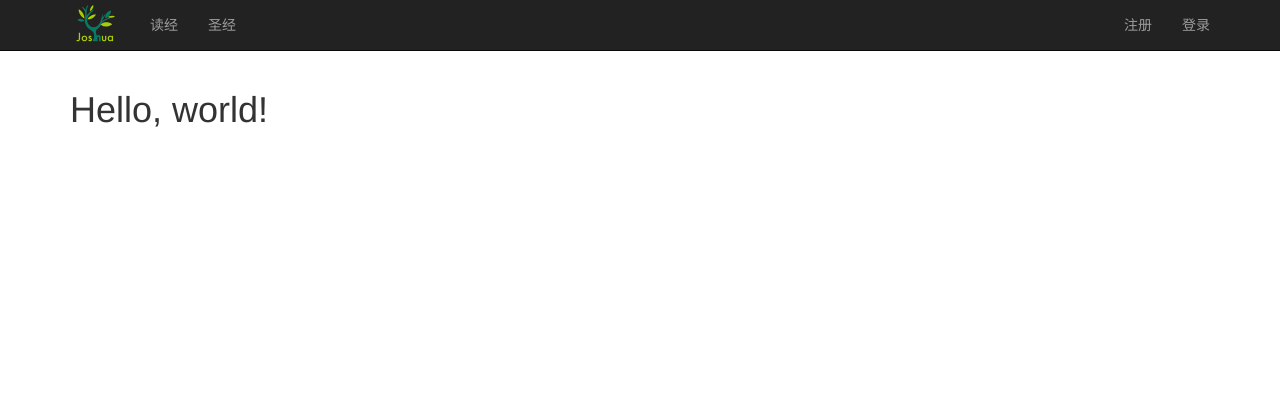
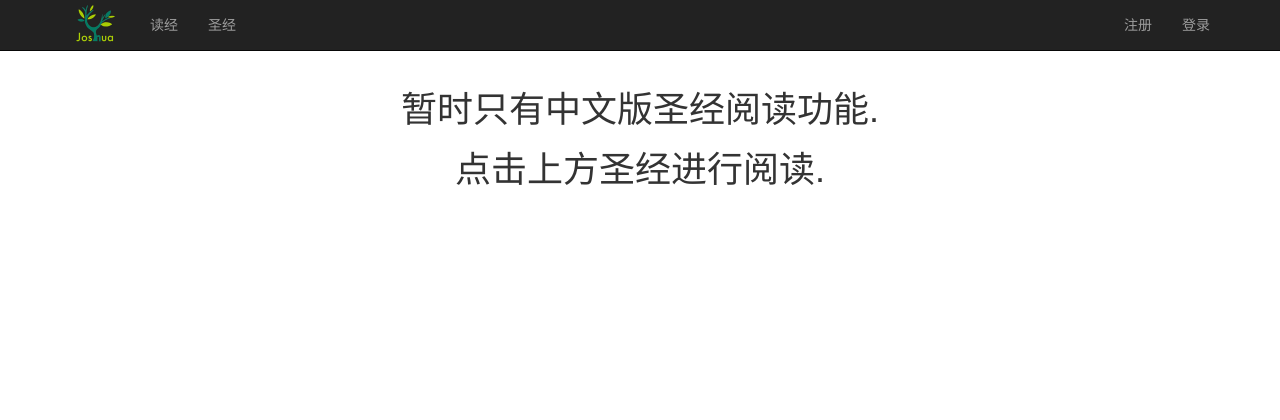
Before and after one commit to njuaplusplus/j0shua, a Django app: template bibles/static/templates/bibles/index.html in a window 1280 px wide. Shown: the top 420 px of the page. Run offline with Django 3.2, Linux system fonts and the light colour scheme; the template is opened without the code that fills it, so the values that code supplies are empty; some libraries are stand-ins or nearby versions.

Commit message:
change the bibles index

```diff
--- a/bibles/static/templates/bibles/index.html
+++ b/bibles/static/templates/bibles/index.html
@@ -3,4 +3,11 @@
 {% block title%}首页 | 读经 | 约书亚团契{% endblock %}
 
 
-{% block biblesMainContent %}<h1>Hello, world!</h1>{% endblock biblesMainContent %}
+{% block biblesMainContent %}
+<div class="row">
+    <div class="col-md-8 col-md-offset-2 text-center">
+        <h1>暂时只有中文版圣经阅读功能.</h1>
+        <h1>点击上方圣经进行阅读.</h1>
+    </div>
+</div>
+{% endblock biblesMainContent %}
```
